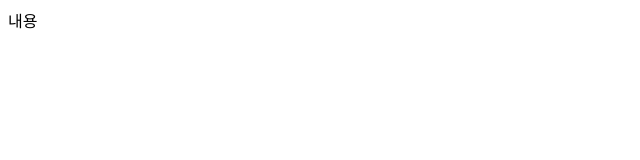
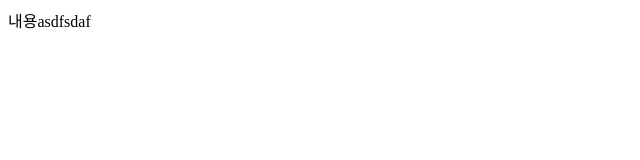
Before and after one commit to jeon-minkyung/Blind, a plain HTML site: page 전민경/index.html in a window 1280 px wide. Shown: the full height of the page, 0-640 px from the left. Drawn offline with Linux system fonts and the light colour scheme.

Commit message:
asdfsadfsdafsafdsdaf

```diff
--- a/전민경/index.html
+++ b/전민경/index.html
@@ -10,6 +10,6 @@
  </head>
 
  <body>
-  내용
+  내용asdfsdaf
  </body>
 </html>
```
